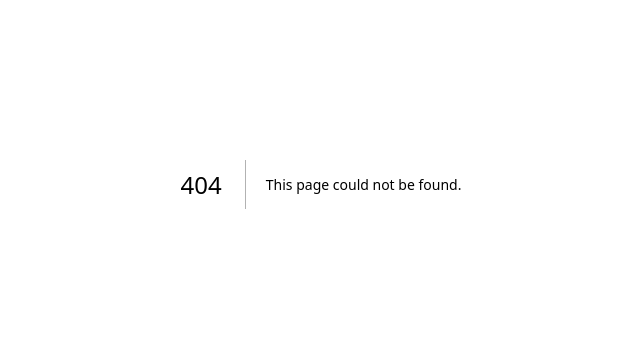
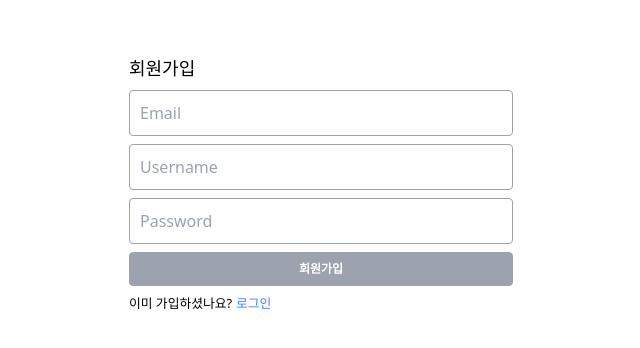
Before and after one commit to limunosekai/reddit-clone, a Next.js app in the folder client/: page /register in a window 1280 px wide. Before the commit this address had no page. Shown: the part 216-564 px from the top of the page, without its empty margins (319-959 px from the left). Built offline with nearby package versions, Linux system fonts and the light colour scheme; no server answers.

Commit message:
feat: 클라이언트 회원가입 UI 구현

```diff
--- /dev/null
+++ b/client/components/InputGroup.tsx
@@ -0,0 +1,43 @@
+import { ChangeEvent } from "react";
+import classnames from "classnames";
+
+type Props = {
+  className?: string;
+  type?: string;
+  placeholder?: string;
+  value: string;
+  error: string | undefined;
+  setValue: (str: string) => void;
+};
+
+const InputGroup = ({
+  className = "mb-2",
+  placeholder = "",
+  type = "text",
+  error,
+  value,
+  setValue,
+}: Props) => {
+  return (
+    <div className={className}>
+      <input
+        type={type}
+        value={value}
+        style={{ minWidth: 300, padding: "10px" }}
+        className={classnames(
+          "w-full transition duration-200 border border-gray-400 rounded",
+          {
+            "border-red-500": error,
+          }
+        )}
+        placeholder={placeholder}
+        onChange={(e: ChangeEvent<HTMLInputElement>) =>
+          setValue(e.target.value)
+        }
+      />
+      {error && <small className="font-medium text-red-500">{error}</small>}
+    </div>
+  );
+};
+
+export default InputGroup;
--- a/client/package.json
+++ b/client/package.json
@@ -10,6 +10,8 @@
   },
   "dependencies": {
     "@next/font": "13.1.1",
+    "axios": "^1.2.2",
+    "classnames": "^2.3.2",
     "next": "13.1.1",
     "react": "18.2.0",
     "react-dom": "18.2.0"
@@ -18,10 +20,10 @@
     "@types/node": "18.11.18",
     "@types/react": "18.0.26",
     "@types/react-dom": "18.0.10",
-    "typescript": "4.9.4",
     "eslint": "8.30.0",
     "eslint-config-next": "13.1.1",
     "postcss-preset-env": "^7.8.3",
-    "tailwindcss": "^3.2.4"
+    "tailwindcss": "^3.2.4",
+    "typescript": "4.9.4"
   }
 }
--- a/client/pages/_app.tsx
+++ b/client/pages/_app.tsx
@@ -1,6 +1,8 @@
-import '../styles/globals.css'
-import type { AppProps } from 'next/app'
+import "../styles/globals.css";
+import type { AppProps } from "next/app";
+import axios from "axios";
 
 export default function App({ Component, pageProps }: AppProps) {
-  return <Component {...pageProps} />
+  axios.defaults.baseURL = process.env.NEXT_PUBLIC_SERVER_BASE_URL + "/api";
+  return <Component {...pageProps} />;
 }
--- /dev/null
+++ b/client/pages/register.tsx
@@ -0,0 +1,75 @@
+import Link from "next/link";
+import { useRouter } from "next/router";
+import { FormEvent, useState } from "react";
+import InputGroup from "../components/InputGroup";
+import axios from "axios";
+
+const Register = () => {
+  const router = useRouter();
+  const [email, setEmail] = useState("");
+  const [username, setUsername] = useState("");
+  const [password, setPassword] = useState("");
+  const [errors, setErrors] = useState<any>({});
+
+  const handleSubmit = (e: FormEvent<HTMLFormElement>) => {
+    e.preventDefault();
+
+    try {
+      const res = axios.post("/auth/register", {
+        email,
+        username,
+        password,
+      });
+
+      console.log(res);
+      router.push("/login");
+    } catch (err: any) {
+      console.log("error: ", err);
+      setErrors(err?.response?.data || {});
+    }
+  };
+
+  return (
+    <div className="bg-white">
+      <div className="flex flex-col items-center justify-center h-screen p-6">
+        <div className="w-10/12 mx-auto md:w-96">
+          <h1 className="mb-2 text-lg font-medium">회원가입</h1>
+          <form onSubmit={handleSubmit}>
+            <InputGroup
+              placeholder="Email"
+              value={email}
+              setValue={setEmail}
+              error={errors.email}
+            />
+            <InputGroup
+              placeholder="Username"
+              value={username}
+              setValue={setUsername}
+              error={errors.username}
+            />
+            <InputGroup
+              placeholder="Password"
+              value={password}
+              setValue={setPassword}
+              error={errors.password}
+            />
+            <button
+              type="submit"
+              className="w-full py-2 mb-1 text-xs font-bold text-white uppercase bg-gray-400 border border-gray-400 rounded"
+            >
+              회원가입
+            </button>
+          </form>
+          <small>
+            이미 가입하셨나요?
+            <Link href="/login" className="ml-1 text-blue-500 uppercase">
+              로그인
+            </Link>
+          </small>
+        </div>
+      </div>
+    </div>
+  );
+};
+
+export default Register;
```
Also changed, not shown: 1 other file (tests, documents, lock files or other folders).
